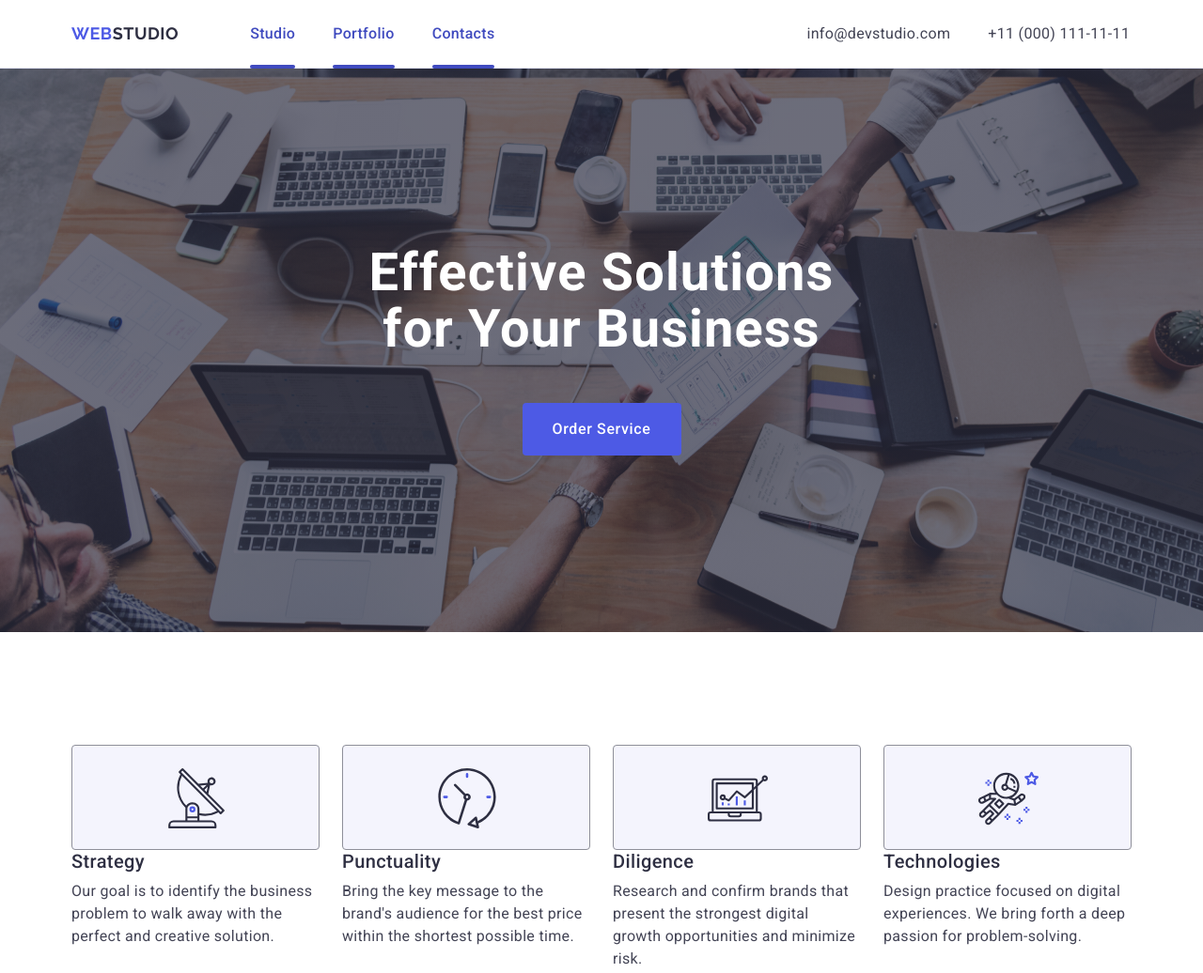
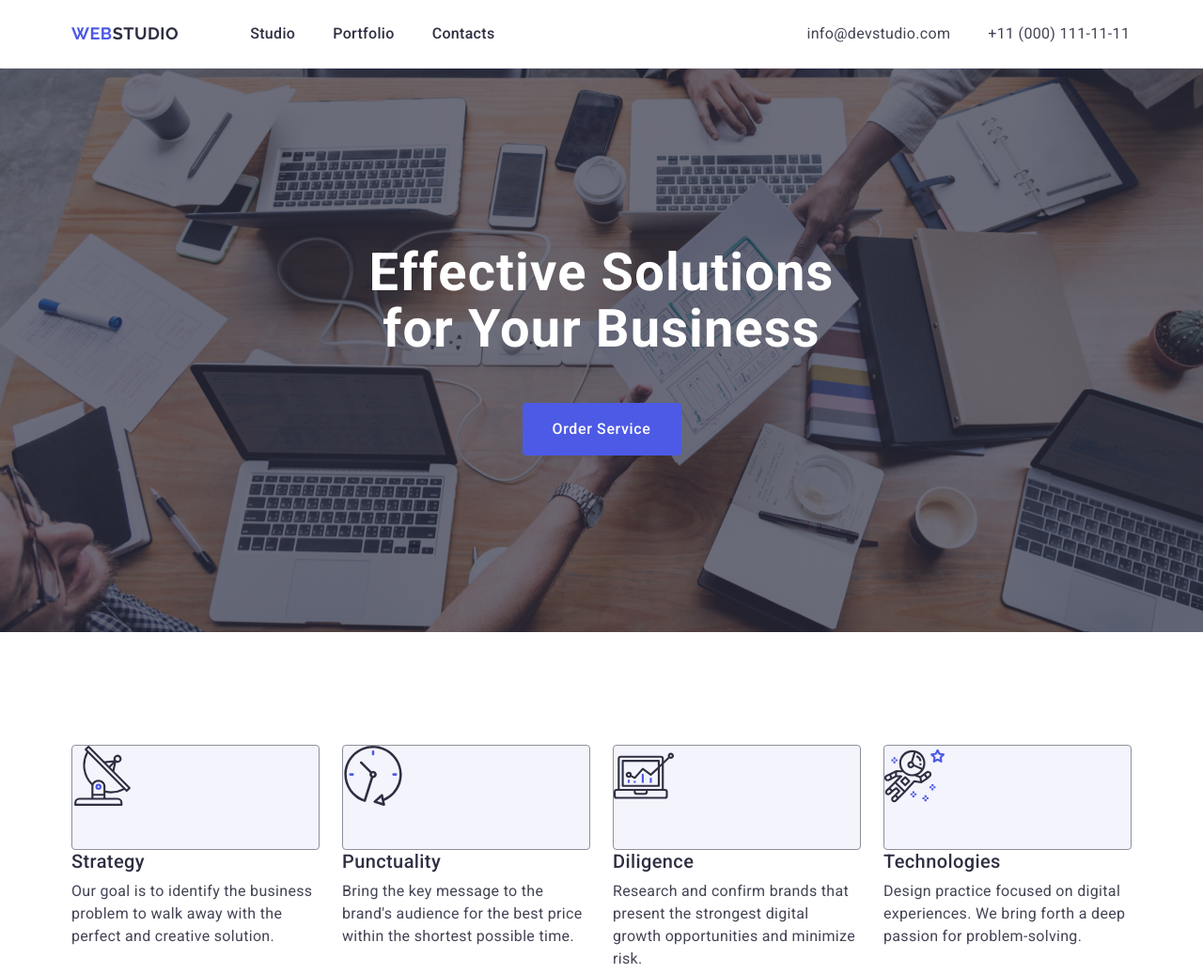
Before and after one commit to innakatraha/goit-markup-hw-04, a plain HTML site: page index.html in a window 1280 px wide. Shown: the top 1036 px of the page at 94% size. Drawn offline with nearby package versions, Linux system fonts and the light colour scheme.

Commit message:
update css

```diff
--- a/css/styles.css
+++ b/css/styles.css
@@ -43,9 +43,14 @@ a {
   padding-bottom: 24px;
   display: block;
   position: relative;
+}
+.link-header:hover {
   color: #404bbf;
 }
-.link-header::after {
+.link-header:focus {
+  color: #404bbf;
+}
+.link-header:active::after {
   content: "";
   width: 100%;
   position: absolute;
@@ -54,12 +59,6 @@ a {
   height: 4px;
   background-color: #404bbf;
   border-radius: 2px;
-}
-.link-header:hover {
-  color: #404bbf;
-}
-.link-header:focus {
-  color: #404bbf;
 }
 .link-header:active {
   color: #404bbf;
@@ -312,7 +311,6 @@ img {
   background-color: #f4f4fd;
 }
 .icon {
-  margin: 24px 100px;
 }
 .svg-icons {
   width: 232px;
```
